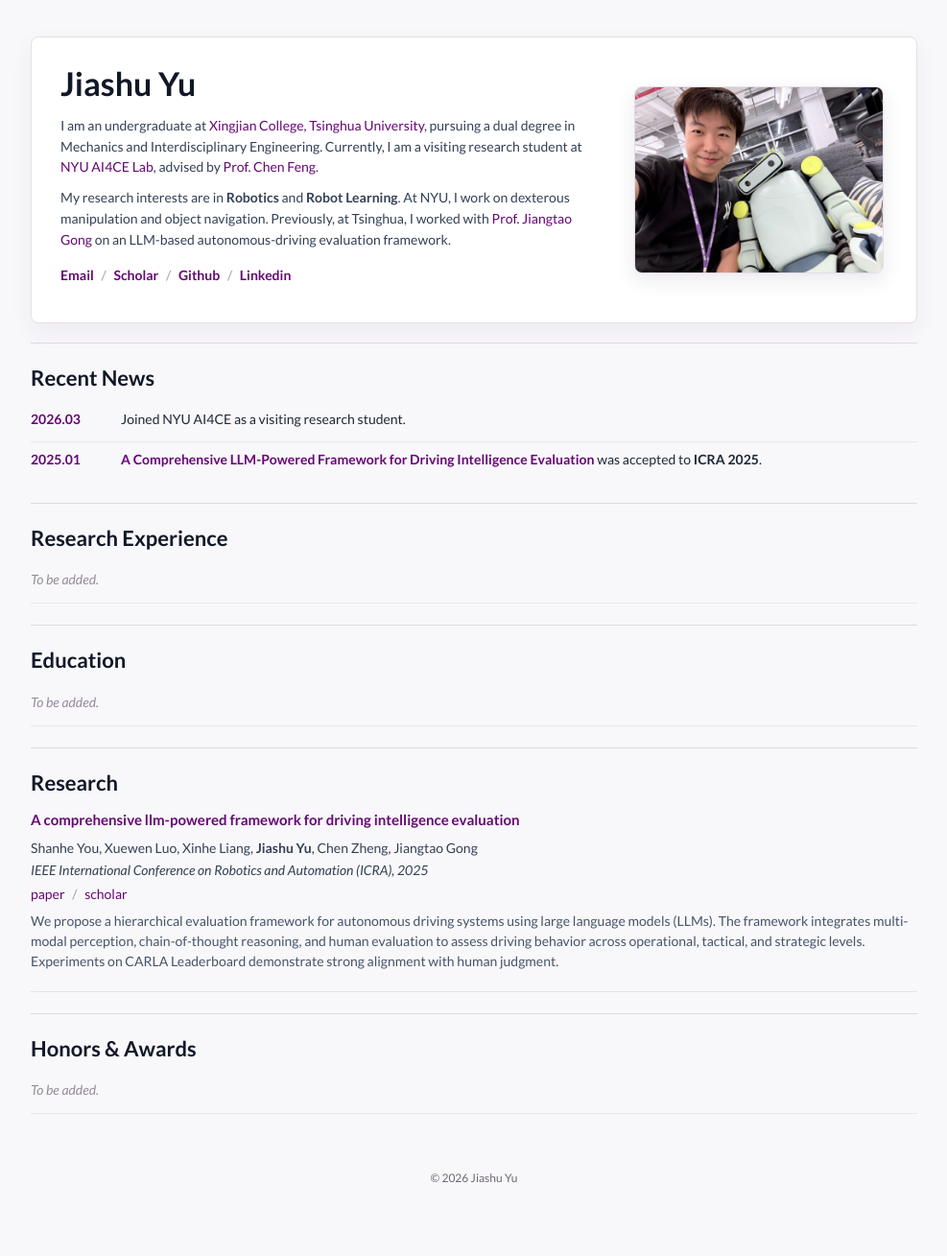
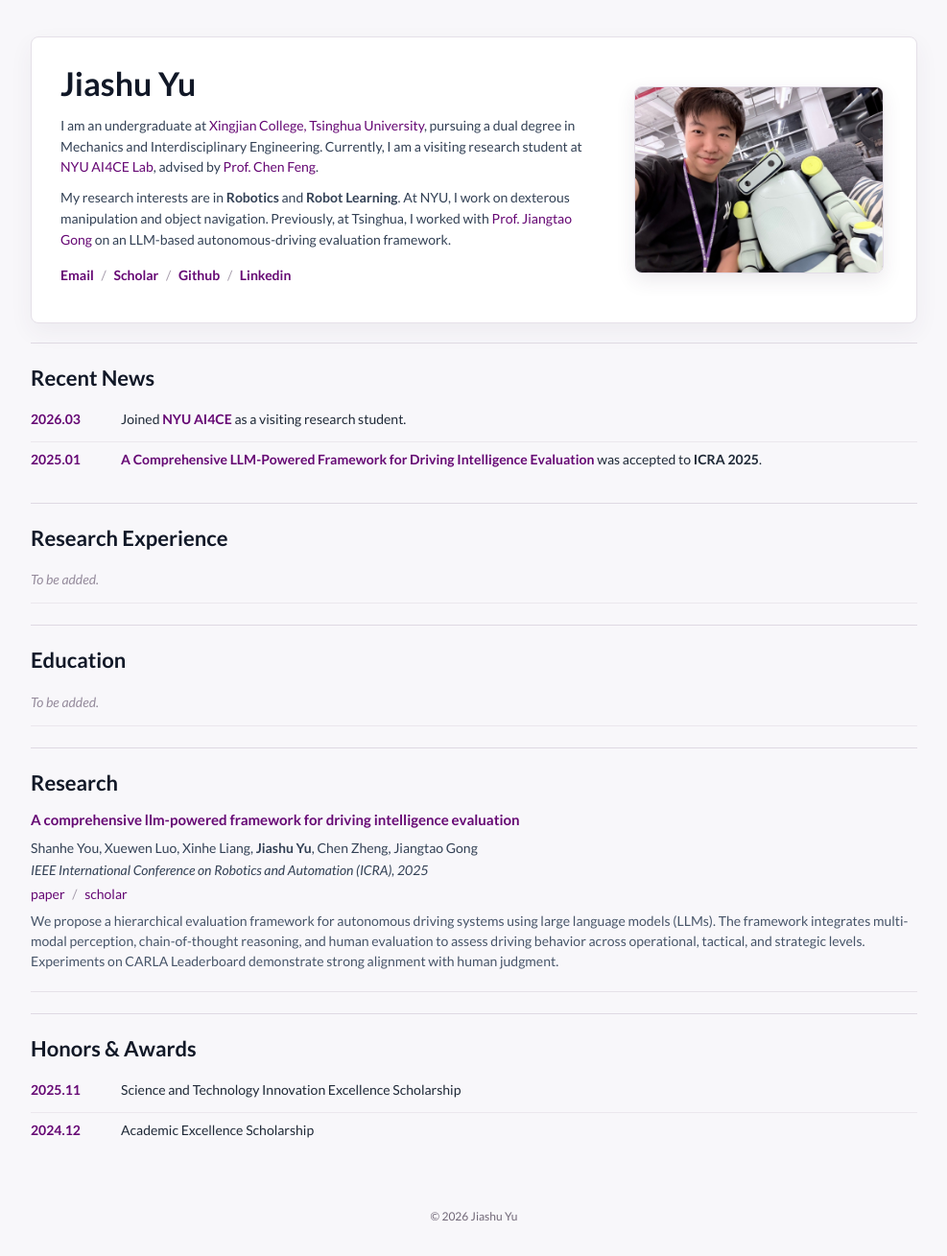
Before and after one commit to Jiashu-Yu/Jiashu-Yu.github.io, a Jekyll site: the page built from _pages/about.md, in a window 1280 px wide. Shown: the whole page at 96% size, without its empty margins (146-1133 px from the left). Built offline with Jekyll 4.4.1, drawn with Linux system fonts in a browser that asks for light colours; before the commit the page ends 1269 px from its top, so only the background shows below that.

Commit message:
Add honors and link AI4CE news

```diff
--- a/_pages/about.md
+++ b/_pages/about.md
@@ -35,7 +35,7 @@ redirect_from:
     <div class="news-panel">
       <div class="news-item">
         <time datetime="2026-03">2026.03</time>
-        <span>Joined NYU AI4CE as a visiting research student.</span>
+        <span>Joined <a href="https://ai4ce.github.io/" target="_blank" rel="noreferrer"><strong>NYU AI4CE</strong></a> as a visiting research student.</span>
       </div>
       <div class="news-item">
         <time datetime="2025-01">2025.01</time>
@@ -86,7 +86,14 @@ redirect_from:
   <section class="site-section" id="honors" aria-labelledby="honors-title">
     <h2 id="honors-title">Honors &amp; Awards</h2>
     <div class="timeline-list">
-      <div class="timeline-item pending-row">To be added.</div>
+      <div class="award-item">
+        <time datetime="2025-11">2025.11</time>
+        <span>Science and Technology Innovation Excellence Scholarship</span>
+      </div>
+      <div class="award-item">
+        <time datetime="2024-12">2024.12</time>
+        <span>Academic Excellence Scholarship</span>
+      </div>
     </div>
   </section>
 </div>
--- a/assets/css/research-home.css
+++ b/assets/css/research-home.css
@@ -150,7 +150,8 @@ strong {
   box-shadow: none;
 }
 
-.news-item {
+.news-item,
+.award-item {
   display: grid;
   grid-template-columns: 76px minmax(0, 1fr);
   gap: 18px;
@@ -159,14 +160,16 @@ strong {
   line-height: 1.55;
 }
 
-.news-item time {
+.news-item time,
+.award-item time {
   color: #660874;
   font-weight: 700;
   font-variant-numeric: tabular-nums;
   white-space: nowrap;
 }
 
-.news-item:last-child {
+.news-item:last-child,
+.award-item:last-child {
   border-bottom: 0;
 }
 
```
